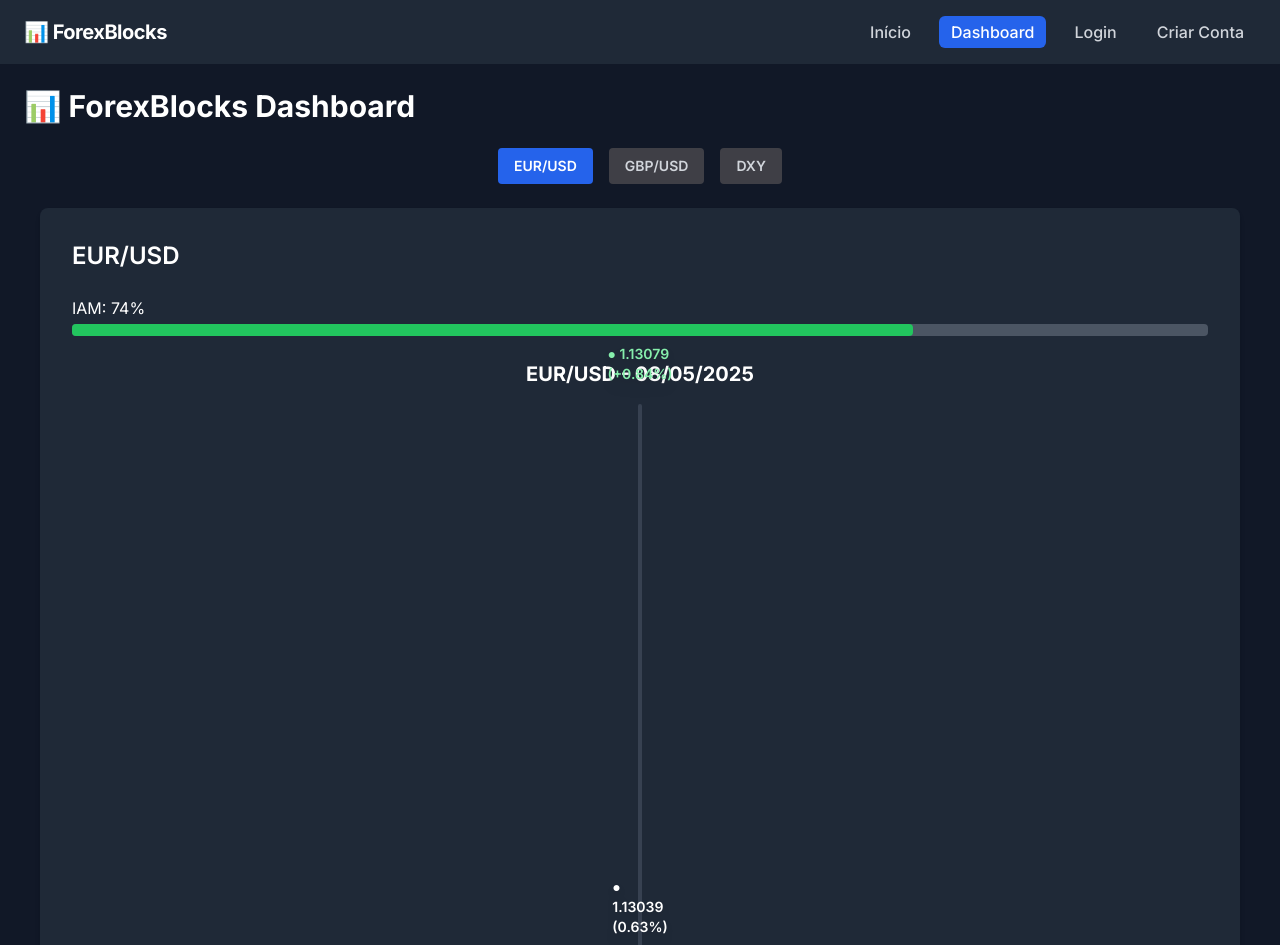
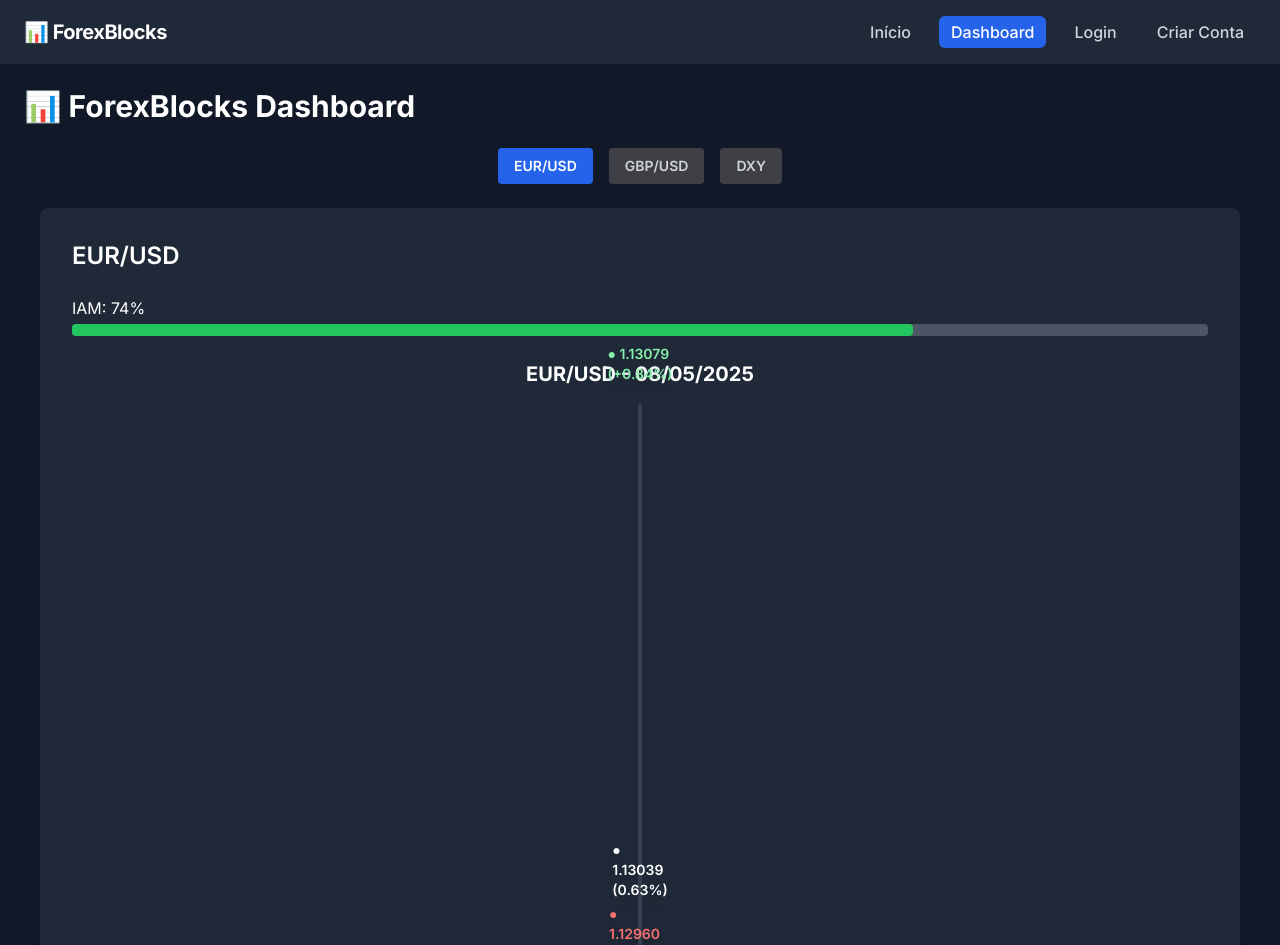
Before and after one commit to TulioBuarque/meusite-nextjs, a Next.js app: page /dashboard in a window 1280 px wide. Shown: the top 945 px of the page. Built offline with nearby package versions, Linux system fonts and the light colour scheme.

Commit message:
Update DailyRangeIndicator.tsx

```diff
--- a/src/components/DailyRangeIndicator.tsx
+++ b/src/components/DailyRangeIndicator.tsx
@@ -21,15 +21,14 @@ export function DailyRangeIndicator({
   changeFromMin,
   changeFromMax,
 }: Props) {
-  const fullHeight = 600
+  const containerHeight = typeof window !== 'undefined' ? window.innerHeight * 0.7 : 600
 
-  // Define uma faixa mínima simulada se o range for pequeno
   const safeMin = min
   const safeMax = Math.abs(max - min) < 0.01 ? min + 0.01 : max
 
-  const position = (value: number) => ((value - safeMin) / (safeMax - safeMin)) * fullHeight
+  const position = (value: number) => ((value - safeMin) / (safeMax - safeMin)) * containerHeight
 
-  const posMax = fullHeight
+  const posMax = containerHeight
   const posCurrent = position(current)
   const posMin = 0
 
@@ -38,7 +37,7 @@ export function DailyRangeIndicator({
   return (
     <div className="flex flex-col items-center my-6 w-full">
       <h3 className="text-xl font-bold mb-4">{asset} - {date}</h3>
-      <div className="relative bg-gray-700 w-1 rounded" style={{ height: fullHeight }}>
+      <div className="relative bg-gray-700 w-1 rounded" style={{ height: `${containerHeight}px`, maxHeight: '85vh' }}>
 
         <div className={`${labelStyle} text-green-300`} style={{ bottom: `${posMax}px`, marginBottom: '20px' }}>
           ● {max.toFixed(5)} (+{changeFromMax}%)
```
